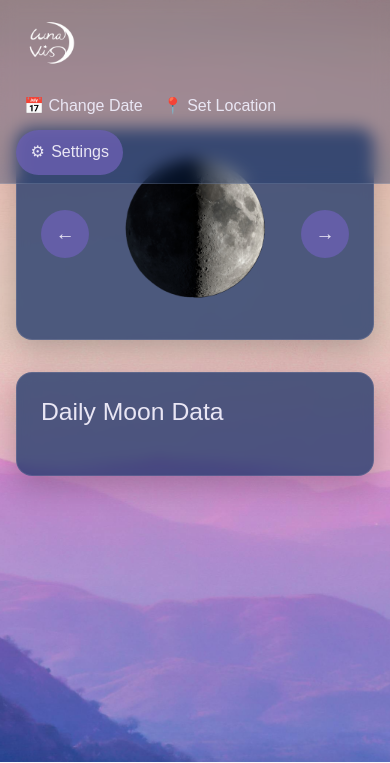
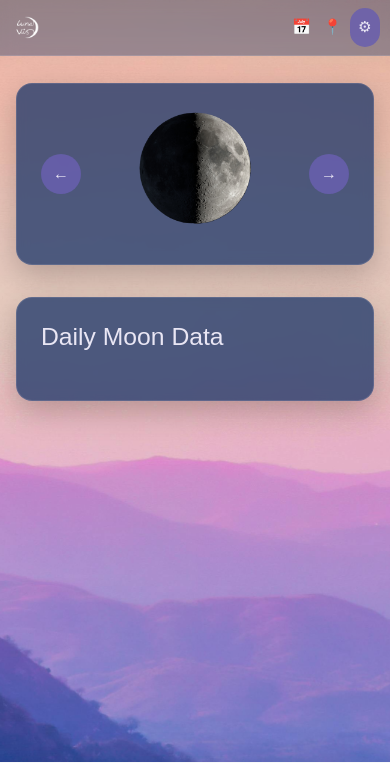
Before and after one commit to amiravalbaker/luna-vis, a Django app: page / in a window 390 px wide. Shown: the top 763 px of the page. Run offline with Django 5.2, Linux system fonts and the light colour scheme; parts of the project's set-up code (start-up, migrations or seed data) failed here and were passed over.

Commit message:
nav bar styling

```diff
--- a/config/settings.py
+++ b/config/settings.py
@@ -57,7 +57,7 @@ BASE_DIR = Path(__file__).resolve().parent.parent
 SECRET_KEY = os.environ.get("SECRET_KEY", "dev-insecure-secret-key")
 
 # SECURITY WARNING: don't run with debug turned on in production!
-DEBUG = env_bool("DEBUG", False)
+DEBUG = env_bool("DEBUG", True)
 
 ALLOWED_HOSTS = env_list("ALLOWED_HOSTS", ["localhost", "127.0.0.1", '.herokuapp.com' ])
 CSRF_TRUSTED_ORIGINS = env_list("CSRF_TRUSTED_ORIGINS", [])
--- a/moon/static/moon/css/styles.css
+++ b/moon/static/moon/css/styles.css
@@ -438,6 +438,34 @@ button:hover {
 }
 
 @media (max-width: 768px) {
+    .site-header {
+        padding: 0.4rem 0.65rem;
+        gap: 0.5rem;
+        flex-wrap: nowrap;
+    }
+
+    .site-logo {
+        height: 2.1rem;
+    }
+
+    .main-nav {
+        margin-left: auto;
+        gap: 0.35rem;
+        flex-wrap: nowrap;
+    }
+
+    .main-nav .link-button,
+    .main-nav .icon-button {
+        margin-left: 0;
+        white-space: nowrap;
+        font-size: 0.95rem;
+        padding: 0.5rem 0.6rem;
+    }
+
+    .page-content {
+        padding-top: 5.2rem;
+    }
+
     .hero-top-row {
         flex-direction: column;
         align-items: flex-start;
@@ -467,3 +495,22 @@ button:hover {
         width: 150px;
     }
 }
+
+/* Bootstrap-sm and below: keep arrows clear of the moon image on narrow devices. */
+@media (max-width: 576px) {
+    .hero-arrow-row {
+        grid-template-columns: 40px minmax(0, 1fr) 40px;
+        gap: 0.35rem;
+    }
+
+    .hero-arrow-btn {
+        width: 40px;
+        height: 40px;
+        font-size: 1rem;
+    }
+
+    .moon-phase-image {
+        width: 120px;
+        max-width: 48vw;
+    }
+}
--- a/moon/templates/moon/base.html
+++ b/moon/templates/moon/base.html
@@ -23,17 +23,17 @@
 
         <!-- <h1>LunaVis</h1> -->
 
-        <nav class="main-nav mb-6" aria-label="Primary navigation">
-            <button type="button" id="calendar-toggle-btn" class="link-button">
-                📅 <span id="current-date-label">Set Date</span>
+        <nav class="main-nav d-flex flex-nowrap align-items-center ms-auto gap-1 gap-sm-2" aria-label="Primary navigation">
+            <button type="button" id="calendar-toggle-btn" class="link-button d-inline-flex align-items-center px-1 px-sm-2">
+                <span aria-hidden="true">📅</span> <span id="current-date-label" class="d-none d-md-inline">Set Date</span>
             </button>
 
-            <button type="button" id="location-toggle-btn" class="link-button">
-                📍 <span id="current-location-label">Set Location</span>
+            <button type="button" id="location-toggle-btn" class="link-button d-inline-flex align-items-center px-1 px-sm-2">
+                <span aria-hidden="true">📍</span> <span id="current-location-label" class="d-none d-md-inline">Set Location</span>
             </button>
 
-            <button type="button" id="settings-toggle-btn" class="icon-button" title="Settings">
-                ⚙ <span>Settings</span>
+            <button type="button" id="settings-toggle-btn" class="icon-button px-2 px-sm-3" title="Settings">
+                <span aria-hidden="true">⚙</span> <span class="d-none d-md-inline">Settings</span>
             </button>
         </nav>
     </header>
```
